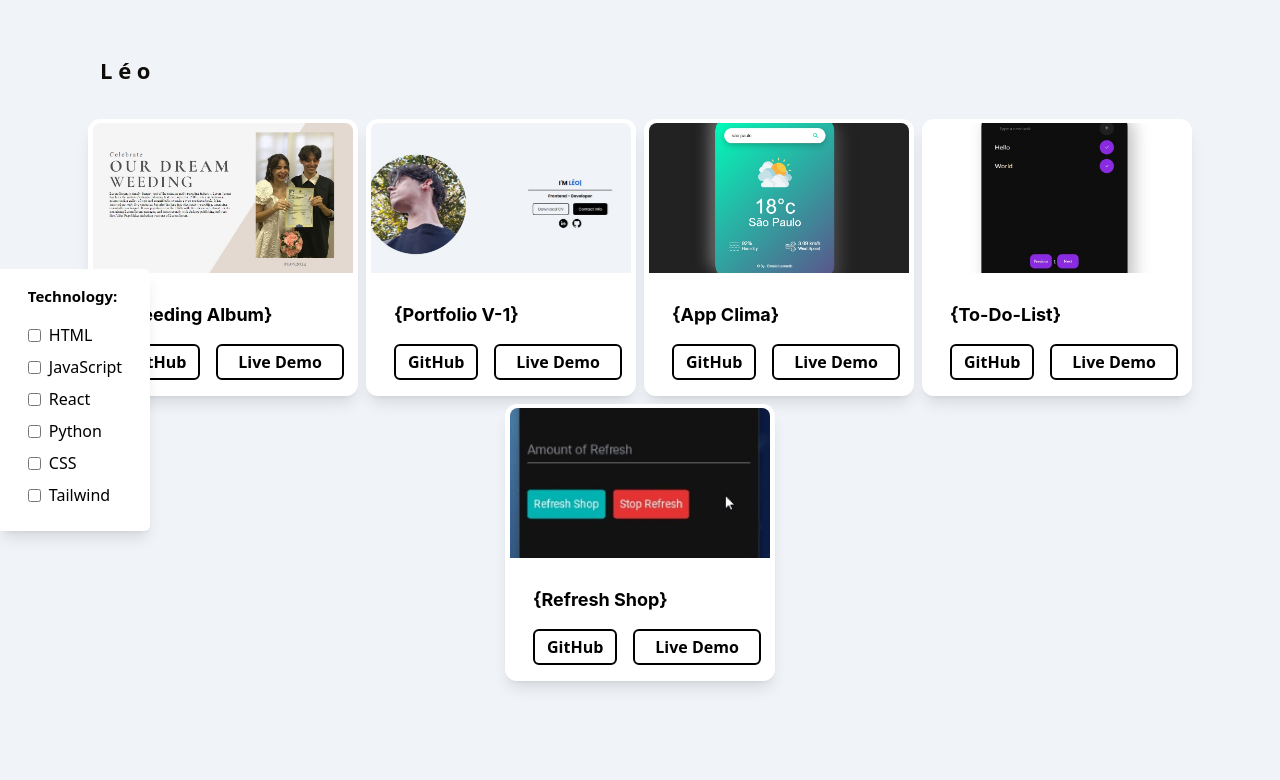
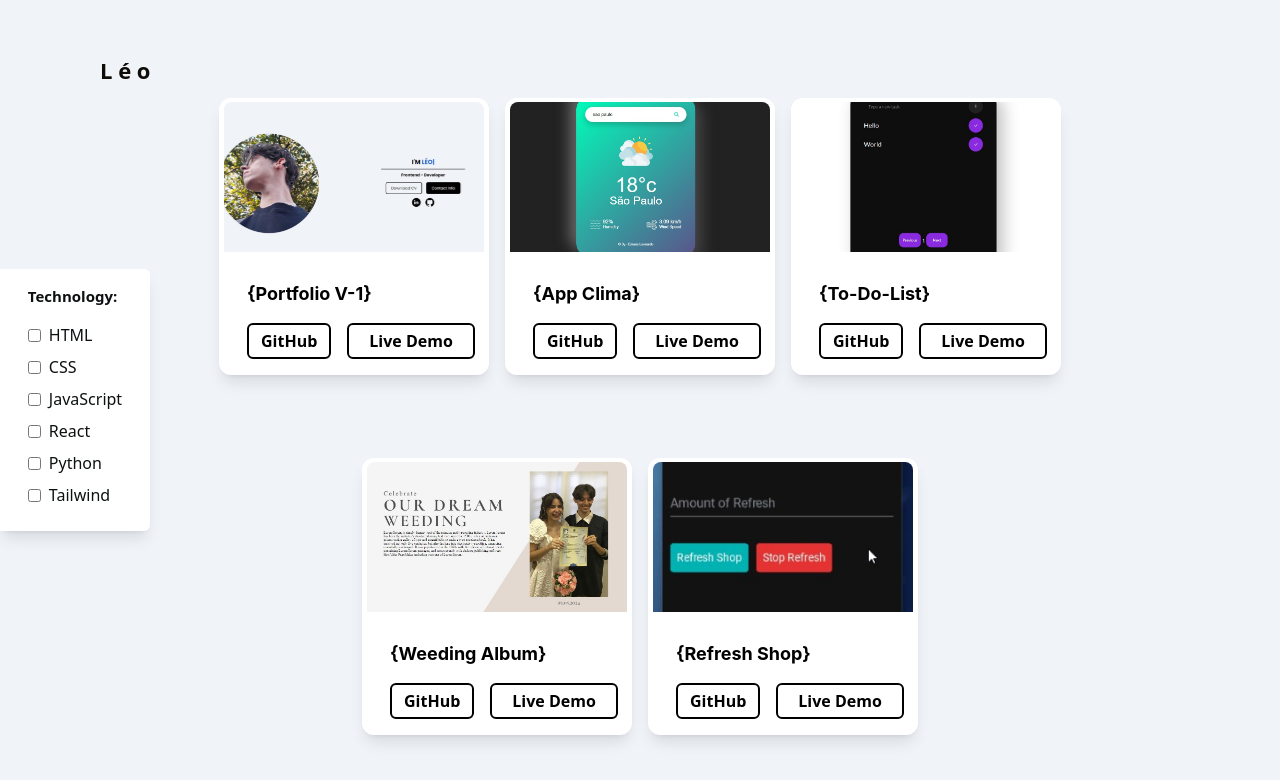
Before and after one commit to Emaus-Leonardo/Portfolio-Leo-React, a React (Vite) app: page /projects in a window 1280 px wide. Shown: the top 780 px of the page. Built offline with nearby package versions, Linux system fonts and the light colour scheme.

Commit message:
ajustando cards responssivos

```diff
--- a/src/components/Categoria.jsx
+++ b/src/components/Categoria.jsx
@@ -36,7 +36,7 @@ function Categoria({ children }) {
       >
         <div className="flex flex-col items-start">
           <h2 className="mb-4 text-[15px] font-semibold">Technology:</h2>
-          {["HTML", "JavaScript", "React", "Python", "CSS", "Tailwind"].map(
+          {["HTML","CSS", "JavaScript", "React", "Python",  "Tailwind"].map(
             (category) => (
               <div key={category} className="mb-2 ">
                 <label className="flex items-center cursor-pointer">
@@ -55,11 +55,10 @@ function Categoria({ children }) {
         </div>
       </motion.div>
 
-      <div
-        className=" flex flex-wrap justify-center items-center gap-2 px-4
-      mt-[110vh] xl:mt-0 lg:mt-0 md:mt-96 transition-all"
-      >
-        {filteredChildren}
+      <div className="flex h-screen p-8 pt-16">
+        <div className="flex flex-wrap justify-center items-center gap-4">
+          {filteredChildren}
+        </div>
       </div>
     </div>
   );
--- a/src/index.css
+++ b/src/index.css
@@ -8,7 +8,7 @@ span {
 
 @layer base {
   body {
-    @apply overflow-hidden bg-white;
+    @apply text-primary  overflow-hidden bg-white;
   }
   .h1 {
     @apply text-[54px] lg:text-[80px] font-primary capitalize leading-[120%] tracking-[-0.05em] mb-2;
--- a/src/pages/Projects/index.jsx
+++ b/src/pages/Projects/index.jsx
@@ -17,27 +17,11 @@ function Projects() {
       animate={{ opacity: 1 }}
       exit={{ opacity: 0 }}
       transition={Smooth}
-      className="section overflow-y-scroll overflow-x-hidden bg-[#F0F4F9]"
+      className="section overflow-y-auto overflow-x-hidden bg-[#F0F4F9] "
     >
-      <div className=" mx-auto h-full relative flex items-center justify-center">
-        <div className="flex flex-col justify-center items-center">
-          <div >
+      <div className="mx-auto h-full relative flex items-center justify-center ">
+        <div className="flex flex-col justify-center items-center container ">
             <Categoria>
-              <motion.div
-                initial={{ opacity: 0, y: "60%" }}
-                animate={{ opacity: 1, y: 0 }}
-                exit={{ opacity: 0, y: "100%" }}
-                transition={Smooth}
-                category={["Tailwind", "React"]}
-              >
-                <Cards
-                  title="{Weeding Album}"
-                  img={Album}
-                  github="https://github.com/Emaus-Leonardo/Weeding-album"
-                  demo="https://weeding-album.vercel.app/"
-                  category={["Tailwind", "React"]}
-                />
-              </motion.div>
 
               <motion.div
                 initial={{ opacity: 0, y: "90%" }}
@@ -88,6 +72,22 @@ function Projects() {
               </motion.div>
 
               <motion.div
+                initial={{ opacity: 0, y: "60%" }}
+                animate={{ opacity: 1, y: 0 }}
+                exit={{ opacity: 0, y: "100%" }}
+                transition={Smooth}
+                category={["Tailwind", "React"]}
+              >
+                <Cards
+                  title="{Weeding Album}"
+                  img={Album}
+                  github="https://github.com/Emaus-Leonardo/Weeding-album"
+                  demo="https://weeding-album.vercel.app/"
+                  category={["Tailwind", "React"]}
+                />
+              </motion.div>
+
+              <motion.div
                 initial={{ opacity: 0, y: "130%" }}
                 animate={{ opacity: 1, y: 0 }}
                 exit={{ opacity: 0, y: "100%" }}
@@ -102,7 +102,6 @@ function Projects() {
                 />
               </motion.div>
             </Categoria>
-          </div>
         </div>
       </div>
     </motion.section>
```
